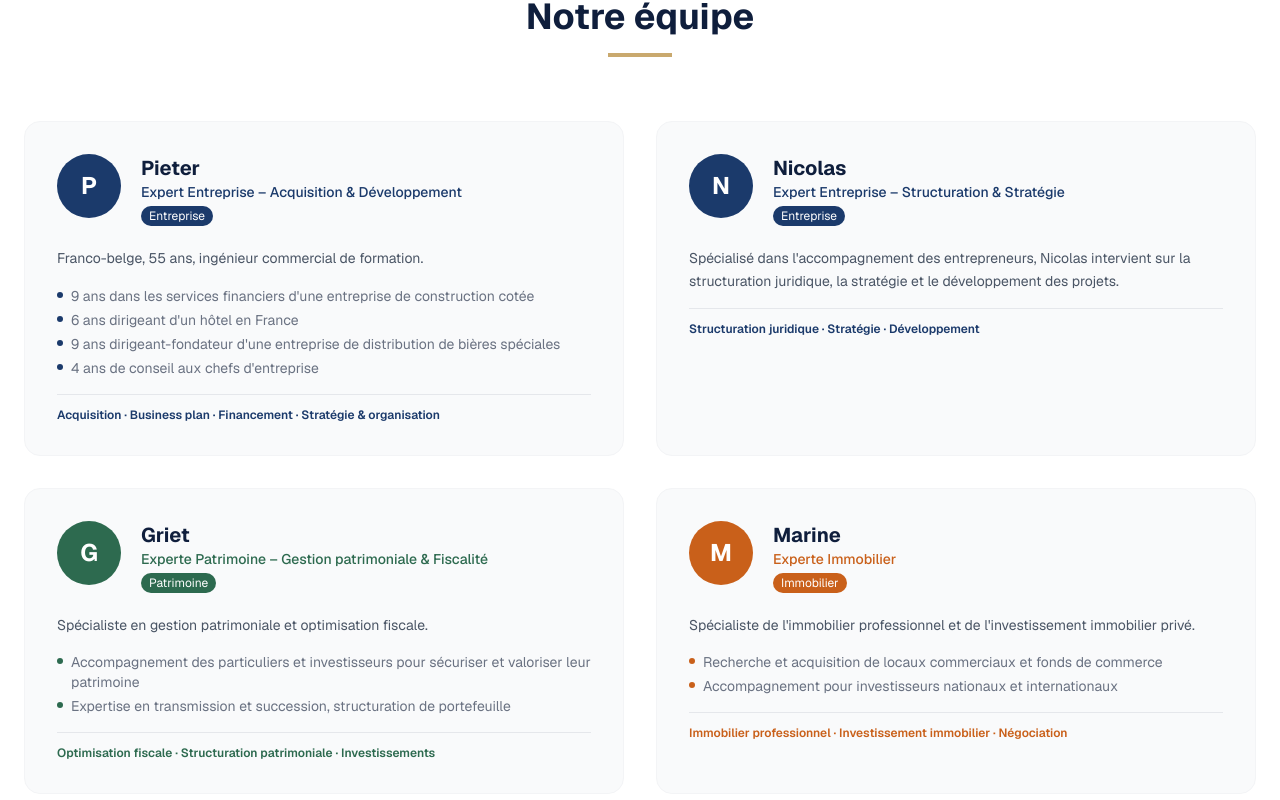
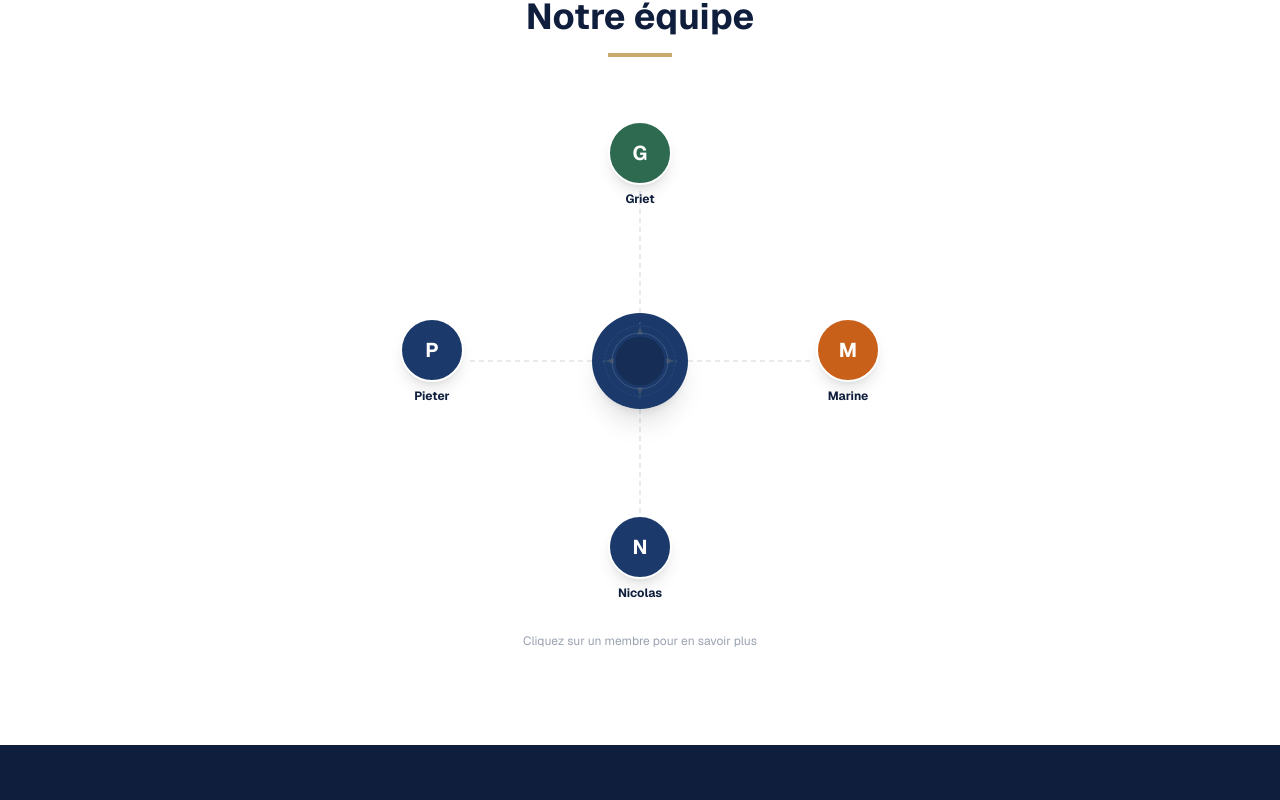
Before and after one commit to marine-png/epic, a Next.js app: page /a-propos in a window 1280 px wide. Shown: the part 1240-2040 px from the top of the page. Built offline with nearby package versions, Linux system fonts and the light colour scheme.

Commit message:
feat: app/a-propos/page.tsx

```diff
--- a/app/a-propos/page.tsx
+++ b/app/a-propos/page.tsx
@@ -1,67 +1,11 @@
 import type { Metadata } from 'next';
 import Link from 'next/link';
+import CompassTeam from '../components/CompassTeam';
 
 export const metadata: Metadata = {
   title: 'EPIC – Découvrez notre équipe',
   description: "Découvrez l'équipe EPIC, notre philosophie et notre approche pour accompagner vos projets d'entreprise, patrimoine et immobilier en France.",
 };
-
-const team = [
-  {
-    initial: 'P',
-    name: 'Pieter',
-    role: 'Expert Entreprise – Acquisition & Développement',
-    color: '#1B3A6B',
-    bio: 'Franco-belge, 55 ans, ingénieur commercial de formation.',
-    details: [
-      "9 ans dans les services financiers d'une entreprise de construction cotée",
-      "6 ans dirigeant d'un hôtel en France",
-      "9 ans dirigeant-fondateur d'une entreprise de distribution de bières spéciales",
-      "4 ans de conseil aux chefs d'entreprise",
-    ],
-    specialites: 'Acquisition · Business plan · Financement · Stratégie & organisation',
-    pole: 'Entreprise',
-    poleColor: '#1B3A6B',
-  },
-  {
-    initial: 'N',
-    name: 'Nicolas',
-    role: 'Expert Entreprise – Structuration & Stratégie',
-    color: '#1B3A6B',
-    bio: 'Spécialisé dans l\'accompagnement des entrepreneurs, Nicolas intervient sur la structuration juridique, la stratégie et le développement des projets.',
-    specialites: 'Structuration juridique · Stratégie · Développement',
-    pole: 'Entreprise',
-    poleColor: '#1B3A6B',
-  },
-  {
-    initial: 'G',
-    name: 'Griet',
-    role: 'Experte Patrimoine – Gestion patrimoniale & Fiscalité',
-    color: '#2D6A4F',
-    bio: 'Spécialiste en gestion patrimoniale et optimisation fiscale.',
-    details: [
-      "Accompagnement des particuliers et investisseurs pour sécuriser et valoriser leur patrimoine",
-      "Expertise en transmission et succession, structuration de portefeuille",
-    ],
-    specialites: 'Optimisation fiscale · Structuration patrimoniale · Investissements',
-    pole: 'Patrimoine',
-    poleColor: '#2D6A4F',
-  },
-  {
-    initial: 'M',
-    name: 'Marine',
-    role: 'Experte Immobilier',
-    color: '#C9601A',
-    bio: 'Spécialiste de l\'immobilier professionnel et de l\'investissement immobilier privé.',
-    details: [
-      "Recherche et acquisition de locaux commerciaux et fonds de commerce",
-      "Accompagnement pour investisseurs nationaux et internationaux",
-    ],
-    specialites: 'Immobilier professionnel · Investissement immobilier · Négociation',
-    pole: 'Immobilier',
-    poleColor: '#C9601A',
-  },
-];
 
 const valeurs = [
   { icon: '🤝', title: 'Proximité', desc: 'Nous sommes à vos côtés à chaque étape.' },
@@ -75,8 +19,8 @@ export default function AProposPage() {
   return (
     <>
       {/* Hero */}
-      <section className="pt-32 pb-20 bg-[#0f1e3c] text-white">
-        <div className="max-w-4xl mx-auto px-6">
+      <section className="pt-32 pb-20 bg-[#0f1e3c] text-white relative overflow-hidden">
+        <div className="max-w-4xl mx-auto px-6 relative z-10">
           <span className="inline-block text-xs font-semibold uppercase tracking-[0.25em] bg-white/10 px-3 py-1 rounded mb-6 text-[#C9A96E]">Notre équipe</span>
           <h1 className="text-4xl md:text-5xl font-bold mb-6">Rencontrez l&apos;équipe EPIC</h1>
           <p className="text-xl text-[#C9A96E] font-medium mb-6">Notre projet, c&apos;est votre réussite.</p>
@@ -120,44 +64,14 @@ export default function AProposPage() {
         </div>
       </section>
 
-      {/* Équipe */}
+      {/* Équipe — Compass interactive */}
       <section className="py-24 bg-white">
-        <div className="max-w-7xl mx-auto px-6">
+        <div className="max-w-2xl mx-auto px-6">
           <div className="text-center mb-16">
             <h2 className="text-3xl md:text-4xl font-bold text-[#0f1e3c] mb-4">Notre équipe</h2>
             <div className="w-16 h-1 bg-[#C9A96E] mx-auto" />
           </div>
-
-          <div className="grid md:grid-cols-2 gap-8">
-            {team.map((member) => (
-              <div key={member.name} className="bg-gray-50 p-8 rounded-2xl border border-gray-100">
-                <div className="flex items-start gap-5 mb-5">
-                  <div className="w-16 h-16 rounded-full flex items-center justify-center text-white font-bold text-2xl flex-shrink-0" style={{ backgroundColor: member.color }}>
-                    {member.initial}
-                  </div>
-                  <div>
-                    <h3 className="text-xl font-bold text-[#0f1e3c]">{member.name}</h3>
-                    <p className="text-sm font-medium" style={{ color: member.color }}>{member.role}</p>
-                    <span className="inline-block mt-1 text-xs px-2 py-0.5 rounded-full text-white" style={{ backgroundColor: member.poleColor }}>
-                      {member.pole}
-                    </span>
-                  </div>
-                </div>
-                <p className="text-sm text-gray-600 leading-relaxed mb-4">{member.bio}</p>
-                {member.details && (
-                  <ul className="space-y-1 mb-4">
-                    {member.details.map((d) => (
-                      <li key={d} className="flex items-start gap-2 text-sm text-gray-500">
-                        <span className="mt-1.5 w-1.5 h-1.5 rounded-full flex-shrink-0" style={{ backgroundColor: member.color }} />
-                        {d}
-                      </li>
-                    ))}
-                  </ul>
-                )}
-                <p className="text-xs font-semibold border-t border-gray-200 pt-3" style={{ color: member.color }}>{member.specialites}</p>
-              </div>
-            ))}
-          </div>
+          <CompassTeam />
         </div>
       </section>
 
```
